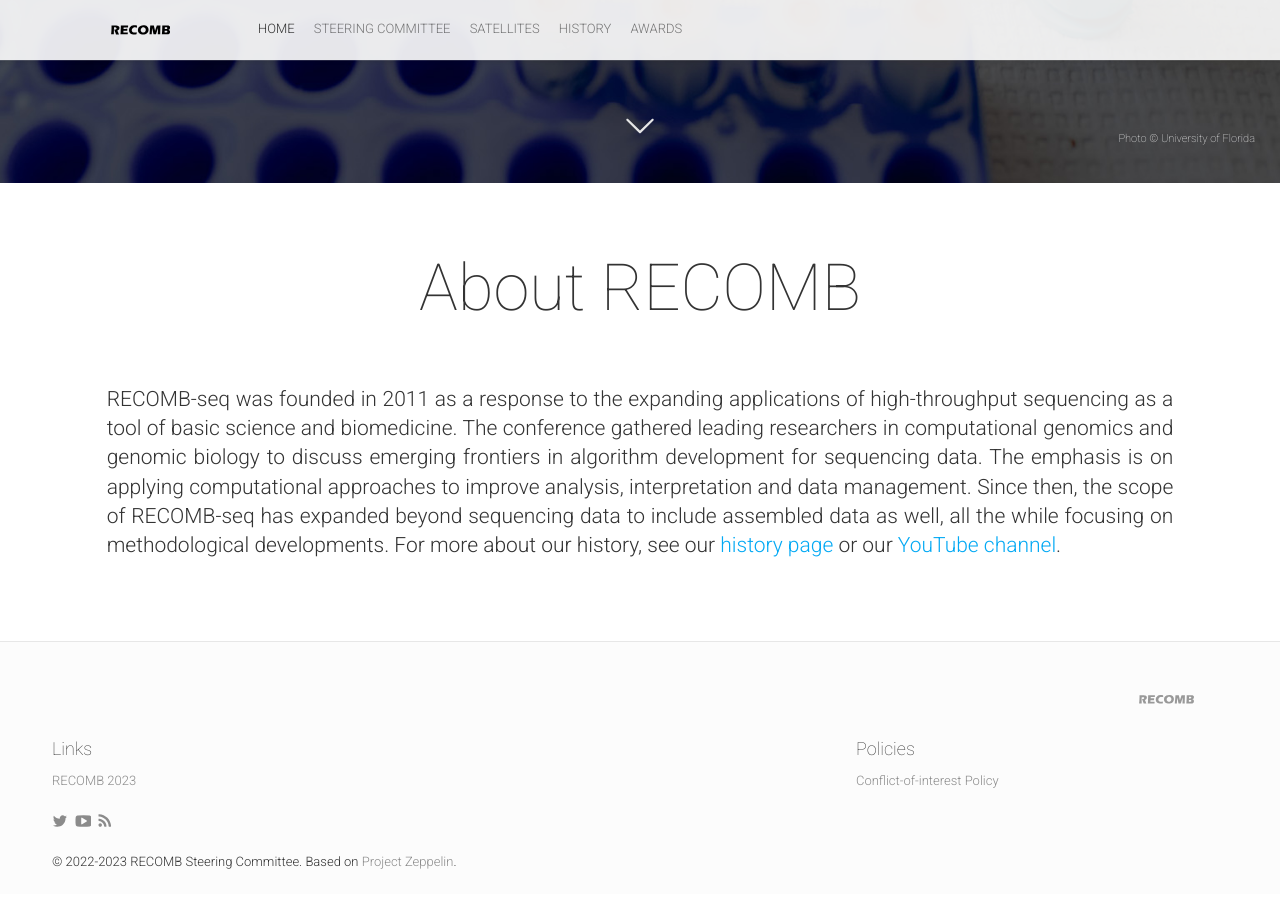
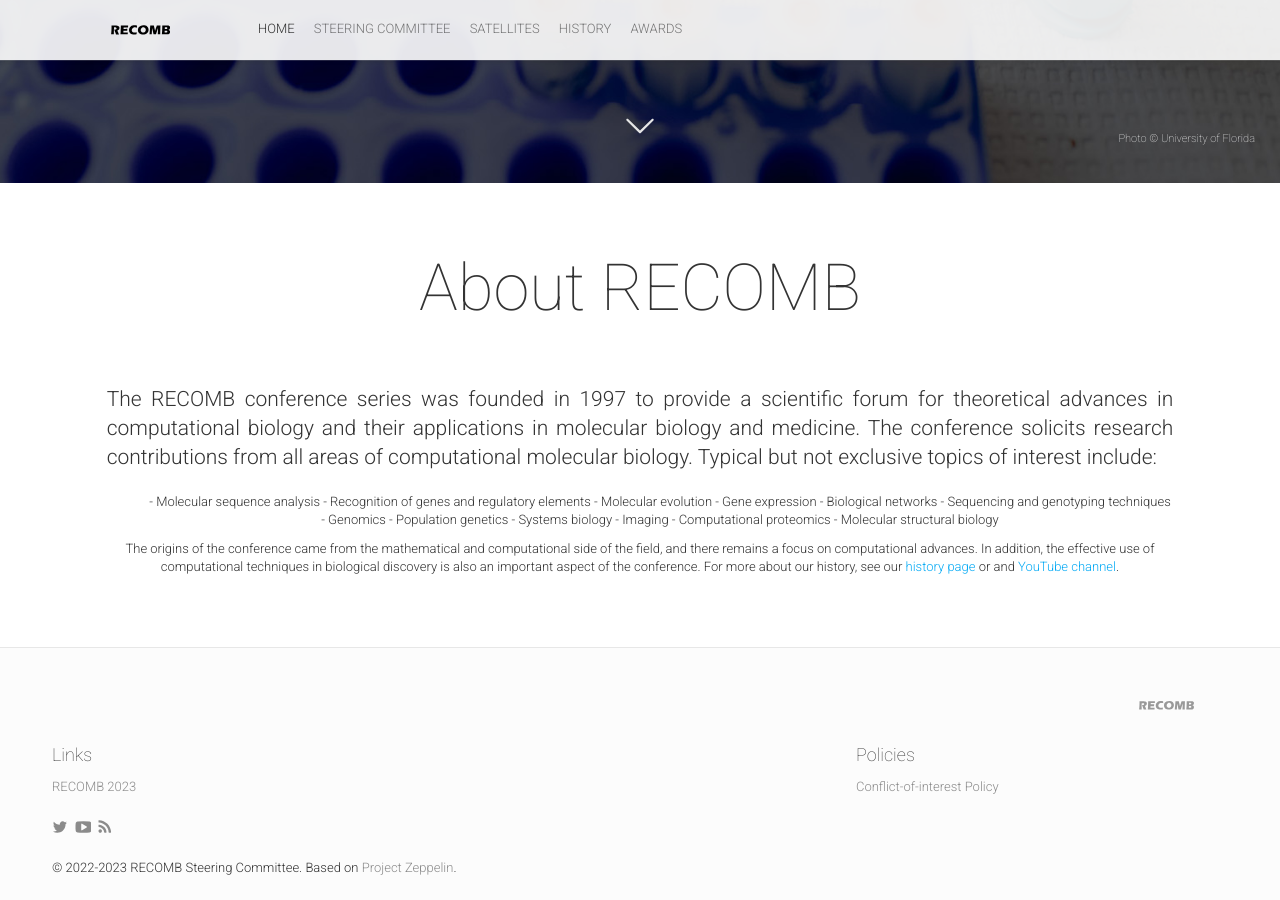
Before and after one commit to recomb-conference/recomb-conference.github.io, a Jekyll site: the page built from index.html, in a window 1280 px wide and 900 px high, scrolled down 717 px. Built offline with Jekyll 4.4.1, drawn with Linux system fonts in a browser that asks for light colours; nearby versions of some CDN libraries; comment, search, counter and statistics services are not loaded.

Commit message:
about update

```diff
--- a/_includes/about.html
+++ b/_includes/about.html
@@ -5,10 +5,26 @@
             <h3>{{ site.aboutTitle }}</h3>
             <div class="row about-details">
                 <p class="lead text-justify">
-RECOMB-seq was founded in 2011 as a response to the expanding applications of high-throughput sequencing as a  tool of basic science and biomedicine.
-The conference gathered leading researchers in computational genomics and genomic biology to discuss emerging frontiers in algorithm development for sequencing data. The emphasis is on applying computational approaches to improve analysis, interpretation and data management.
-Since then, the scope of RECOMB-seq has expanded beyond sequencing data to include assembled data as well, all the while focusing on methodological developments.
-For more about our history, see our <a href="https://recomb-seq.github.io/history/">history page</a> or our <a href="https://www.youtube.com/channel/UCYdQZ9egzBoszApB4ksjE3g/playlists">YouTube channel</a>.
+
+The RECOMB conference series was founded in 1997 to provide a scientific forum for theoretical advances in computational biology and their applications in molecular biology and medicine. The conference solicits research contributions from all areas of computational molecular biology. Typical but not exclusive topics of interest include:
+
+<ul>
+- Molecular sequence analysis
+- Recognition of genes and regulatory elements
+- Molecular evolution
+- Gene expression
+- Biological networks
+- Sequencing and genotyping techniques
+- Genomics
+- Population genetics
+- Systems biology
+- Imaging
+- Computational proteomics
+- Molecular structural biology
+</ul>
+
+The origins of the conference came from the mathematical and computational side of the field, and there remains a focus on computational advances. In addition, the effective use of computational techniques in biological discovery is also an important aspect of the conference.
+For more about our history, see our <a href="/history/">history page</a> or and <a href="https://www.youtube.com/channel/UCYdQZ9egzBoszApB4ksjE3g/playlists">YouTube channel</a>.
                 </p>
             {% if site.aboutBlock == nil %}
             <div class="row about-details">
```
Also changed, not shown: awards.md (added, +8 -0 lines).
